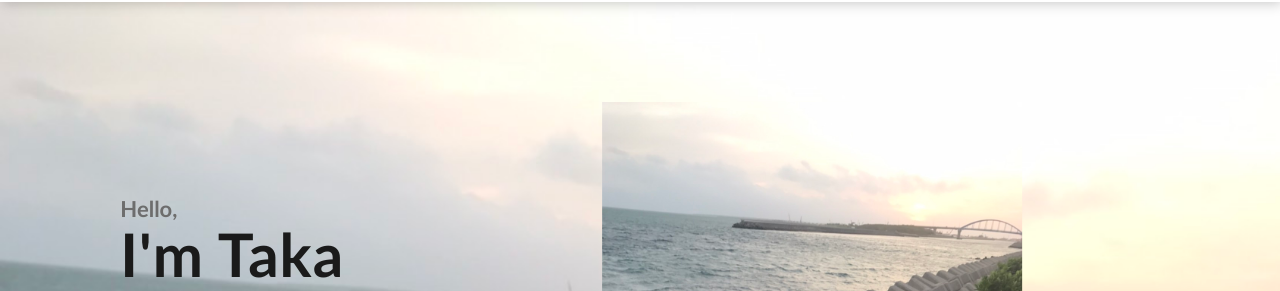
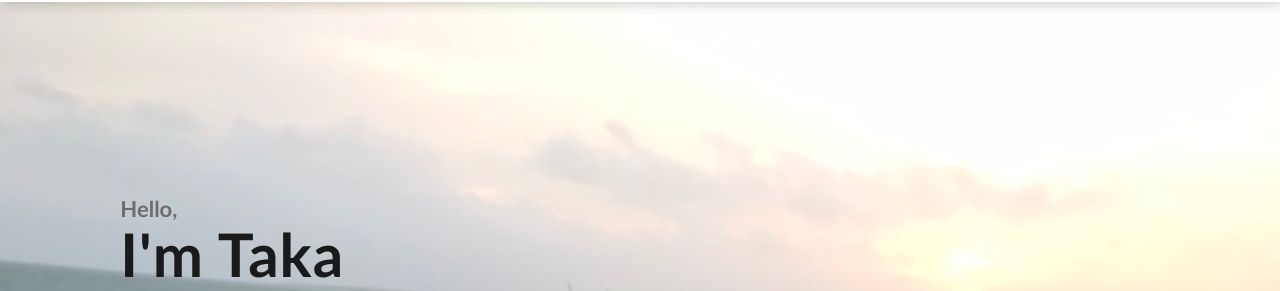
Before and after one commit to Takase0917/taka_portfolio, a plain HTML site: page index.html in a window 1280 px wide. Shown: the part 58-349 px from the top of the page. Drawn offline with Linux system fonts and the light colour scheme.

Commit message:
changed model image

```diff
--- a/index.html
+++ b/index.html
@@ -25,7 +25,6 @@
             <button class="hire-btn">Hire me</button>
             <button class="down-cv">Download CV</button>
         </div>
-        <img src="../taka_portfolio/imgges/IMG_1993.png" class="model" alt="model">
 
     </section>
     <div class="about-container">
```
